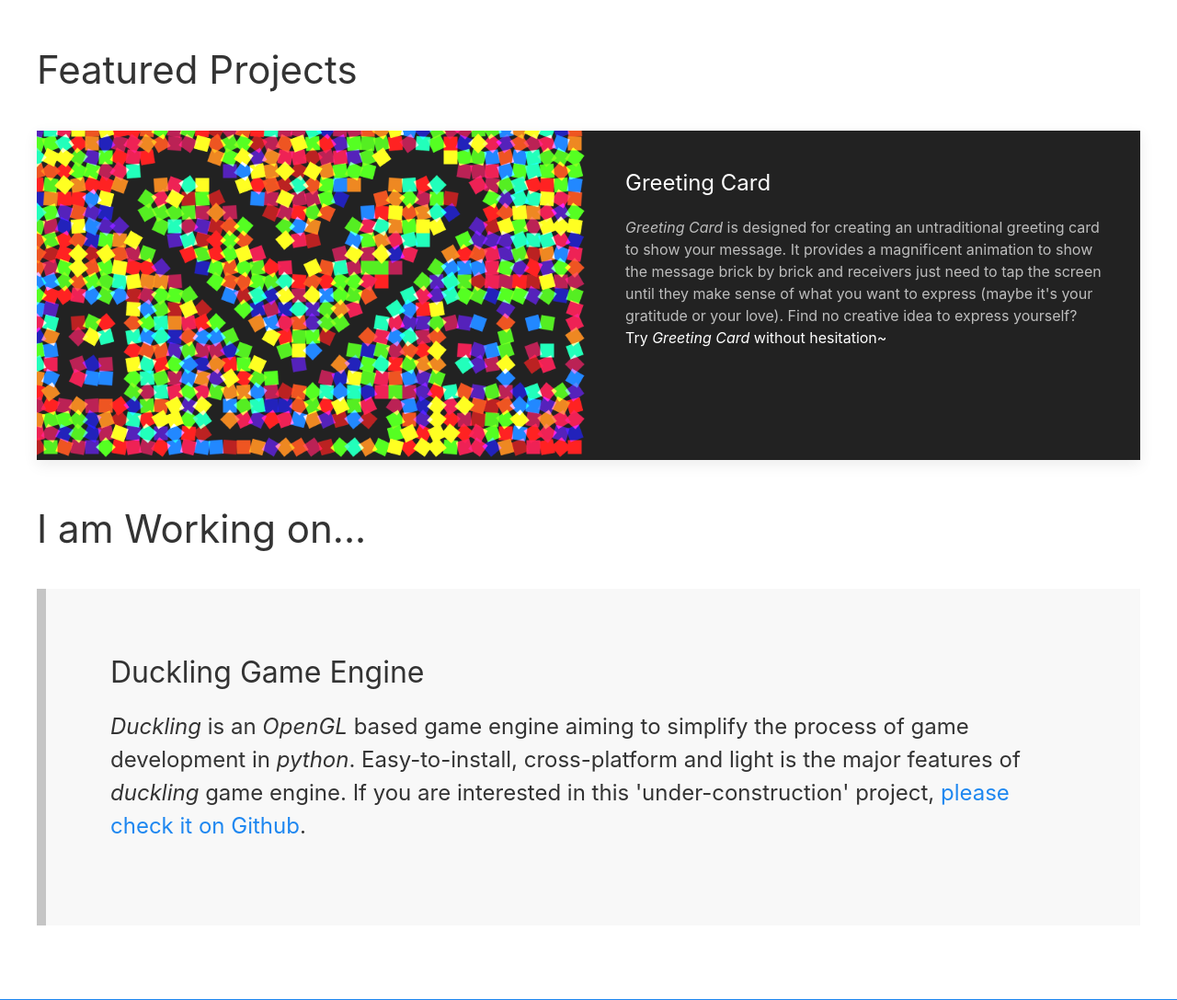
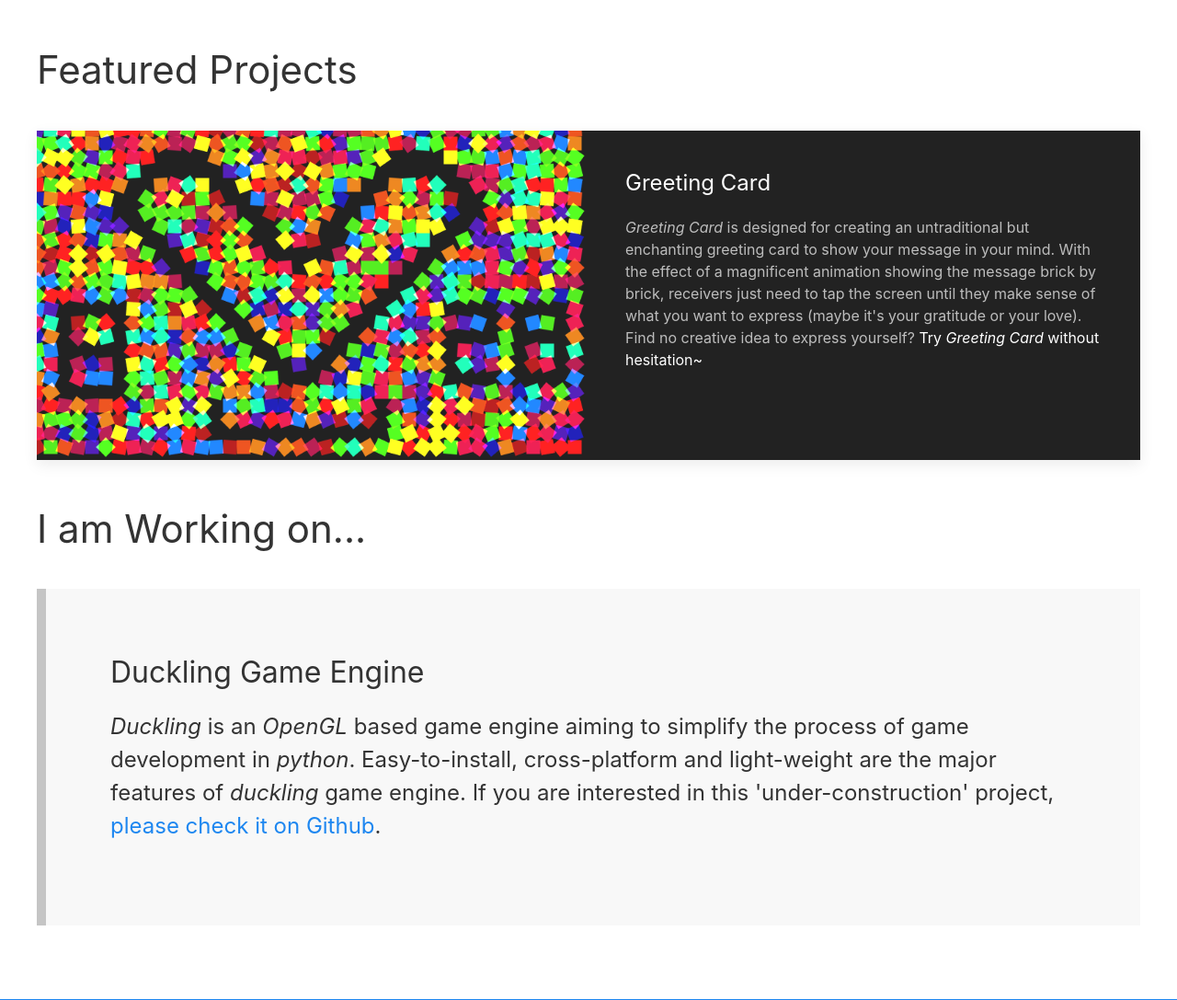
Before and after one commit to yuehaowang/yuehaolab.com, a Python web app: template templates/index.html in a window 1280 px wide. Shown: the part 605-1692 px from the top of the page at 92% size. Run offline with Jinja, Linux system fonts and the light colour scheme; the template is opened without the code that fills it, so the values that code supplies are empty.

Commit message:
Fix some typos.

```diff
--- a/templates/index.html
+++ b/templates/index.html
@@ -49,8 +49,8 @@
 			<div>
 				<div class="uk-card-body">
 					<h3 class="uk-card-title">Greeting Card</h3>
-					<p>
-						<i>Greeting Card</i> is designed for creating an untraditional greeting card to show your message. It provides a magnificent animation to show the message brick by brick and receivers just need to tap the screen until they make sense of what you want to express (maybe it's your gratitude or your love). Find no creative idea to express yourself? <a href="https://github.com/yuehaowang/greeting_card" target="_blank">Try <i>Greeting Card</i> without hesitation~</a>
+					<p class="uk-margin-small-bottom">
+						<i>Greeting Card</i> is designed for creating an untraditional but enchanting greeting card to show your message in your mind. With the effect of a magnificent animation showing the message brick by brick, receivers just need to tap the screen until they make sense of what you want to express (maybe it's your gratitude or your love). Find no creative idea to express yourself? <a href="https://github.com/yuehaowang/greeting_card" target="_blank">Try <i>Greeting Card</i> without hesitation~</a>
 					</p>
 				</div>
 			</div>
@@ -63,7 +63,7 @@
 			<h2>Duckling Game Engine</h2>
 			<div class="uk-text-lead">
 				<p>
-					<i>Duckling</i> is an <i>OpenGL</i> based game engine aiming to simplify the process of game development in <i>python</i>. Easy-to-install, cross-platform and light is the major features of <i>duckling</i> game engine. If you are interested in this 'under-construction' project, <a href="https://github.com/yuehaowang/duckling" target="_blank">please check it on Github</a>.
+					<i>Duckling</i> is an <i>OpenGL</i> based game engine aiming to simplify the process of game development in <i>python</i>. Easy-to-install, cross-platform and light-weight are the major features of <i>duckling</i> game engine. If you are interested in this 'under-construction' project, <a href="https://github.com/yuehaowang/duckling" target="_blank">please check it on Github</a>.
 				</p>
 			</div>
 		</div>
--- a/templates/showcase.html
+++ b/templates/showcase.html
@@ -46,7 +46,7 @@
 						<h3 class="uk-card-title">Flying Stone</h3>
 						<p>
 							<b>Released on 12/25/2016</b><br />
-							Flying Stone is a physical-motion-simulating game. Within the game time, tap screen and then throw stones to hit birds flying in the sky. And more birds you hit, more points you get.
+							Flying Stone is a physical-motion-simulating game. Within the game time, tap screen and then throw stones to hit birds flying in the sky. And more birds you hit, more points you will get.
 							<br />
 							<a class="uk-button uk-button-primary round-btn" target="_blank" href="/games/flying_stone/">Play online</a>
 						</p>
```
